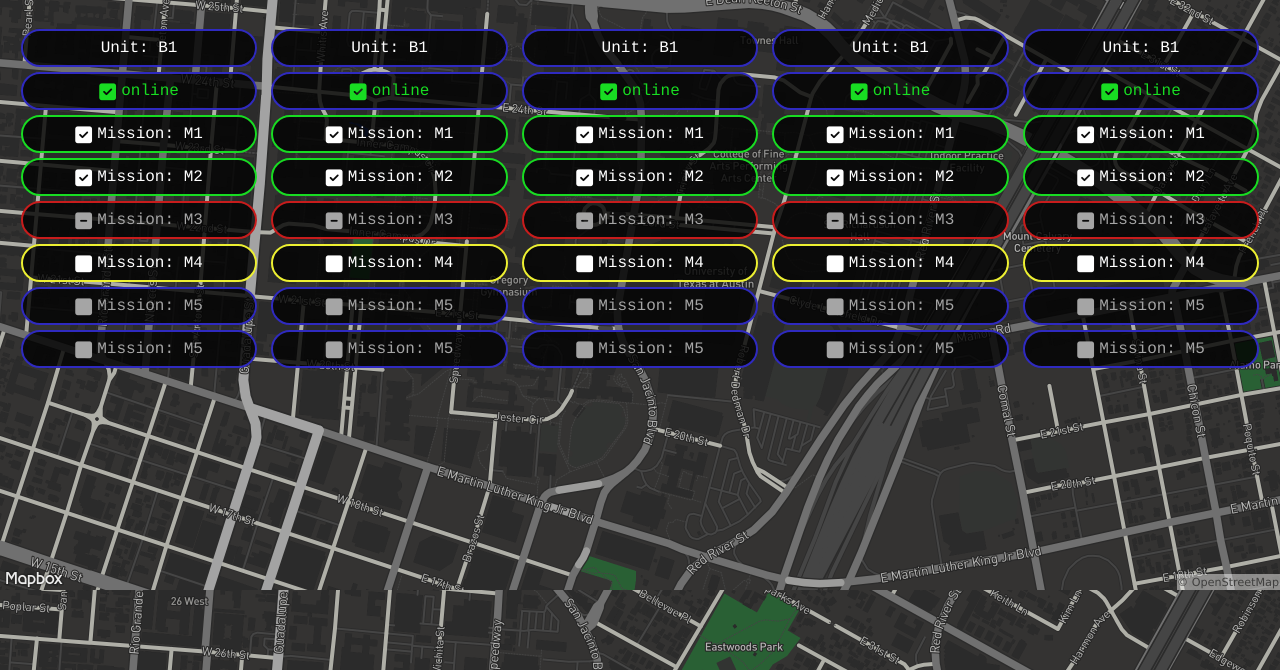
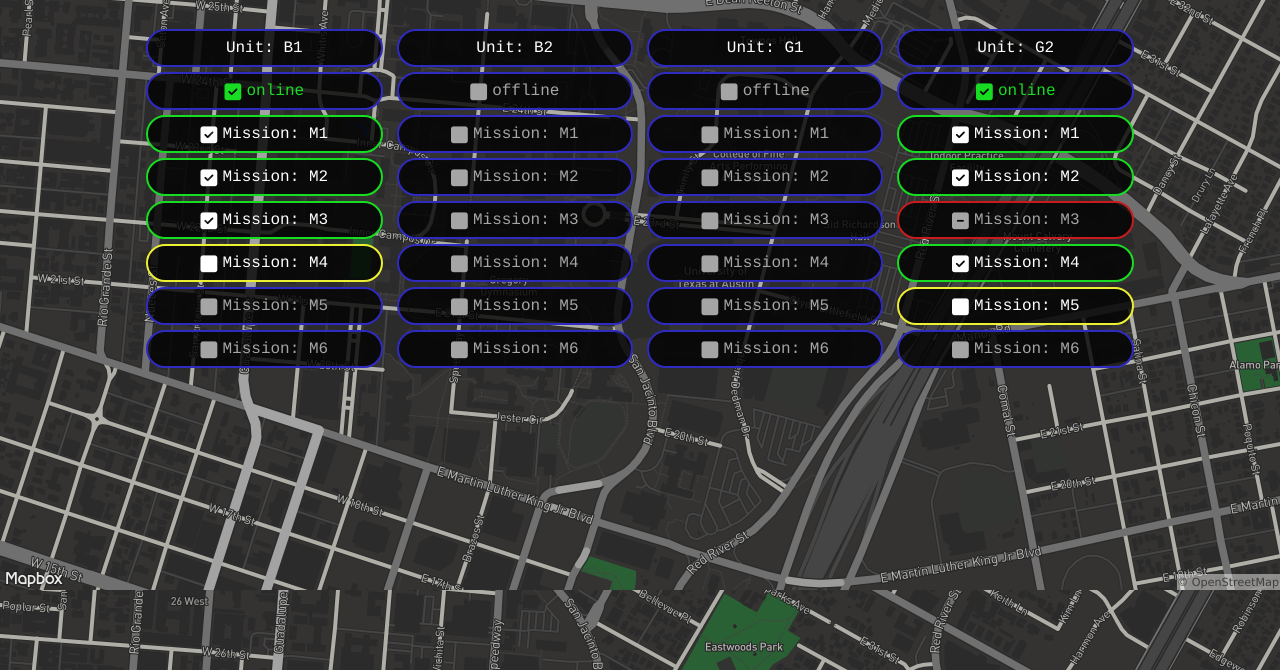
Before and after one commit to seanyusa/mission-control, a plain HTML site: page missioncontrol.html in a window 1280 px wide. Shown: the part 130-800 px from the top of the page. Drawn offline with nearby package versions, Linux system fonts and the light colour scheme.

Commit message:
Ability for multiple teams redo

```diff
--- a/missioncontrol.html
+++ b/missioncontrol.html
@@ -60,24 +60,28 @@
 </body>
 
 <script type="text/javascript">
-	var teamJson = JSON.parse('{"teamName": "B1", "status": "online","missions": [{"missionName": "M1","missionStatus": "completed"},{"missionName": "M2","missionStatus": "completed"},{"missionName": "M3","missionStatus": "skipped"},{"missionName": "M4","missionStatus": "active"},{"missionName": "M5","missionStatus": "offline"},{"missionName": "M5","missionStatus": "offline"}]}');
-	teamJson.teamWidth = '19.5%';
+	var teams = JSON.parse('[{"teamName":"B1","status":"online","missions":[{"missionName":"M1","missionStatus":"completed"},{"missionName":"M2","missionStatus":"completed"},{"missionName":"M3","missionStatus":"completed"},{"missionName":"M4","missionStatus":"active"},{"missionName":"M5","missionStatus":"offline"},{"missionName":"M6","missionStatus":"offline"}]},{"teamName":"B2","status":"offline","missions":[{"missionName":"M1","missionStatus":"offline"},{"missionName":"M2","missionStatus":"offline"},{"missionName":"M3","missionStatus":"offline"},{"missionName":"M4","missionStatus":"offline"},{"missionName":"M5","missionStatus":"offline"},{"missionName":"M6","missionStatus":"offline"}]},{"teamName":"G1","status":"offline","missions":[{"missionName":"M1","missionStatus":"offline"},{"missionName":"M2","missionStatus":"offline"},{"missionName":"M3","missionStatus":"offline"},{"missionName":"M4","missionStatus":"offline"},{"missionName":"M5","missionStatus":"offline"},{"missionName":"M6","missionStatus":"offline"}]},{"teamName":"G2","status":"online","missions":[{"missionName":"M1","missionStatus":"completed"},{"missionName":"M2","missionStatus":"completed"},{"missionName":"M3","missionStatus":"skipped"},{"missionName":"M4","missionStatus":"completed"},{"missionName":"M5","missionStatus":"active"},{"missionName":"M6","missionStatus":"offline"}]}]');
+	teamWidth = '19.5%';
 	var teamTemplate = document.getElementById('team-template').innerHTML;
 	Mustache.parse(teamTemplate);
 	var missionTemplate = document.getElementById('mission-template').innerHTML;
 	Mustache.parse(missionTemplate);
 
-	var missionTileContent = "";
-	for (var i in teamJson.missions) {
-		missionTileContent += Mustache.render(missionTemplate, teamJson.missions[i]);
+	var rendered = "";
+
+	for (var teamNum in teams) {
+		var missionTileContent = "";
+		for (var i in teams[teamNum].missions) {
+			missionTileContent += Mustache.render(missionTemplate, teams[teamNum].missions[i]);
+		}
+		console.log(missionTileContent);
+		teams[teamNum].missionArea = missionTileContent;
+		teams[teamNum].teamWidth = teamWidth;
+
+		rendered += Mustache.render(teamTemplate, teams[teamNum]);
 	}
-	console.log(missionTileContent)
-	teamJson.missionArea = missionTileContent
 
-	var rendered = "";
-	for (var i = 0; i < 5; i++) {
-		rendered += Mustache.render(teamTemplate, teamJson);
-	}
+
 	document.getElementById('team-area').innerHTML = rendered;
 </script>
 </html>
```
